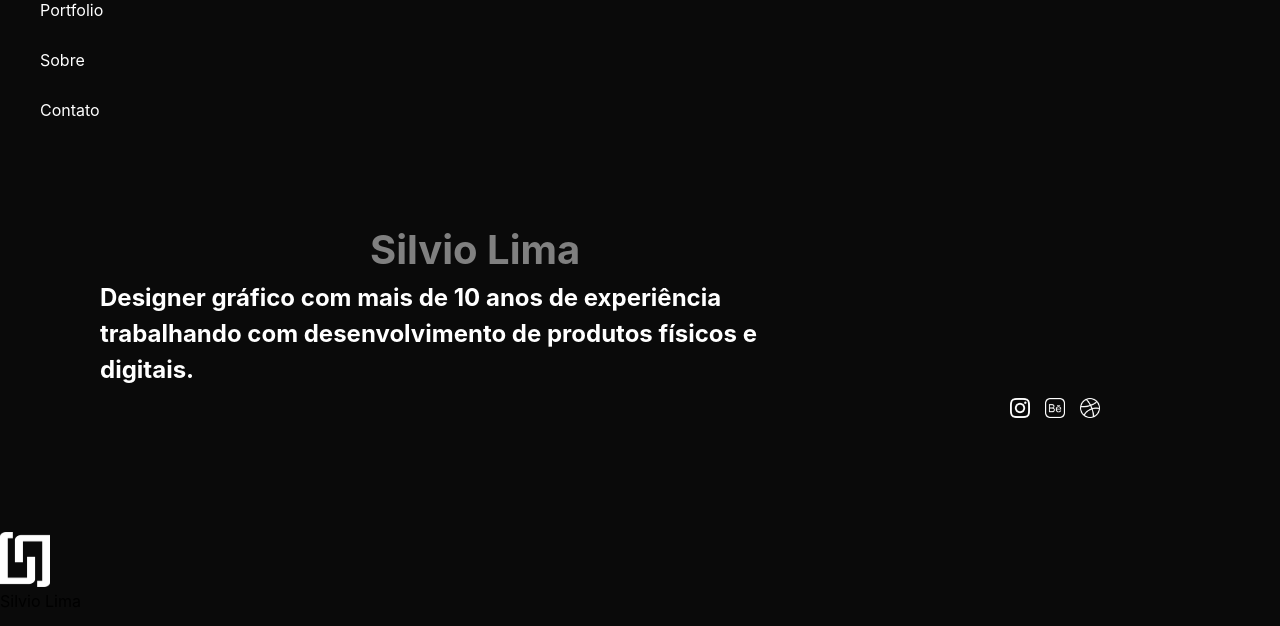
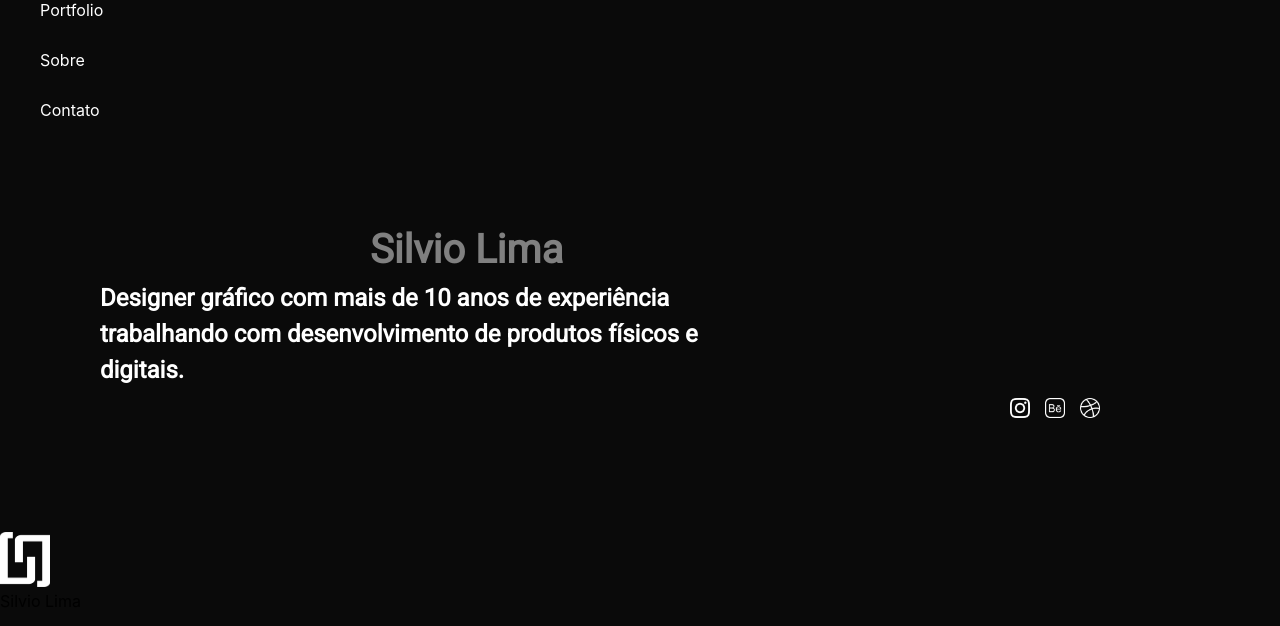
Before and after one commit to ziembick/site-portfolio-designer, a React (Create React App) app in the folder portfolio-designers/: page / in a window 1280 px wide. Shown: the top 626 px of the page. Built offline with nearby package versions, Linux system fonts and the light colour scheme.

Commit message:
font roboto imported

```diff
--- a/portfolio-designers/package.json
+++ b/portfolio-designers/package.json
@@ -4,6 +4,7 @@
   "private": true,
   "dependencies": {
     "@emailjs/browser": "^3.10.0",
+    "@fontsource/roboto": "^4.5.8",
     "@testing-library/jest-dom": "^5.16.5",
     "@testing-library/react": "^13.4.0",
     "@testing-library/user-event": "^13.5.0",
--- a/portfolio-designers/src/components/header.js
+++ b/portfolio-designers/src/components/header.js
@@ -2,6 +2,7 @@ import React, { useState } from "react";
 import igLogo from "../img/ig.png";
 import behance from "../img/behance.png";
 import dribble from "../img/dribble.png";
+import '@fontsource/roboto'
 import tucafe1 from "../img/tucacafe1.png";
 import tucafe2 from "../img/tuca-cafe-2.gif";
 import ponto1 from "../img/ponto-bank-1.gif";
@@ -15,8 +16,8 @@ function Header() {
   return (
     <>
       <section className="section__container">
-        <h1 className="section__container-text-silvio">Silvio Lima</h1>
-        <h1 className="section__container-text">
+        <h1 className="section__container-text-silvio" style={{fontFamily: 'roboto'}}>Silvio Lima</h1>
+        <h1 className="section__container-text" style={{fontFamily: 'roboto'}}>
           Designer gráfico com mais de 10 anos de experiência<br></br>{" "}
           trabalhando com desenvolvimento de produtos físicos e digitais.
         </h1>
--- a/portfolio-designers/src/css/header.css
+++ b/portfolio-designers/src/css/header.css
@@ -1,3 +1,5 @@
+@import url('https://fonts.googleapis.com/css2?family=Inter&family=Nova+Square&display=swap');
+
 *,
 *::after,
 *::before {
--- a/portfolio-designers/src/css/navbar.css
+++ b/portfolio-designers/src/css/navbar.css
@@ -1,3 +1,5 @@
+@import url('https://fonts.googleapis.com/css2?family=Inter&family=Nova+Square&display=swap');
+
 *,
 *::after,
 *::before {
```
Also changed, not shown: 1 other file (tests, documents, lock files or other folders).
